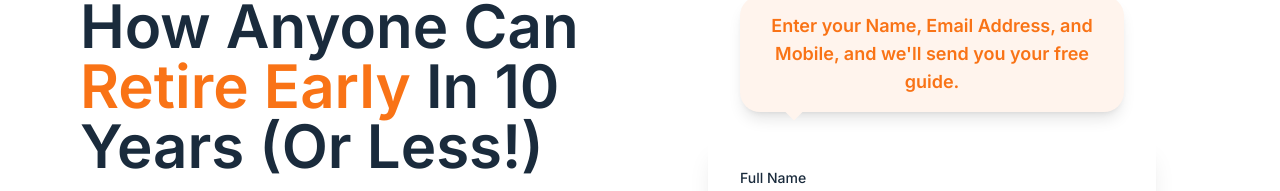
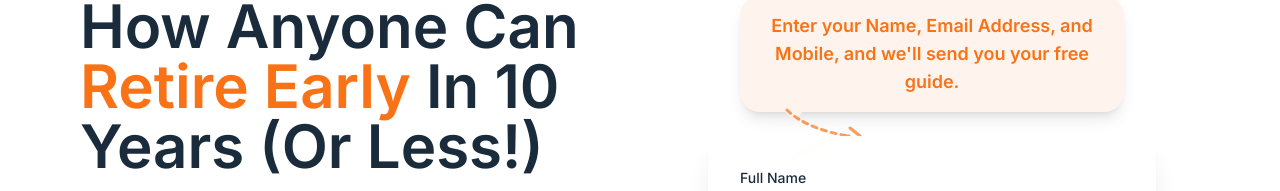
Before and after one commit to isabellagreco1997/wealth-guide-landing, a React (Vite) app: page / in a window 1280 px wide. Shown: the part 100-291 px from the top of the page. Built offline with nearby package versions, Linux system fonts and the light colour scheme.

Commit message:
Draw hand-drawn arrow to lead form
Added a hand-drawn arrow graphic pointing from a specified element to the lead form for improved visual guidance.
[skip gpt_engineer]

```diff
--- a/src/components/FormSpeechBubble.tsx
+++ b/src/components/FormSpeechBubble.tsx
@@ -8,6 +8,33 @@ export const FormSpeechBubble = () => {
           Enter your Name, Email Address, and Mobile, and we'll send you your <strong className="text-[#F97316]">free guide</strong>.
         </p>
       </div>
+
+      {/* Hand-drawn arrow SVG */}
+      <svg
+        width="80"
+        height="60"
+        viewBox="0 0 80 60"
+        fill="none"
+        xmlns="http://www.w3.org/2000/svg"
+        className="absolute -bottom-8 left-[45px] opacity-70"
+      >
+        <path
+          d="M2 2C15 15 40 25 65 28C40 31 15 41 2 58"
+          stroke="#F97316"
+          strokeWidth="3"
+          strokeLinecap="round"
+          strokeLinejoin="round"
+          strokeDasharray="5 5"
+          className="animate-pulse"
+        />
+        <path
+          d="M65 20L75 28L65 36"
+          stroke="#F97316"
+          strokeWidth="3"
+          strokeLinecap="round"
+          strokeLinejoin="round"
+        />
+      </svg>
     </div>
   );
 };
```
